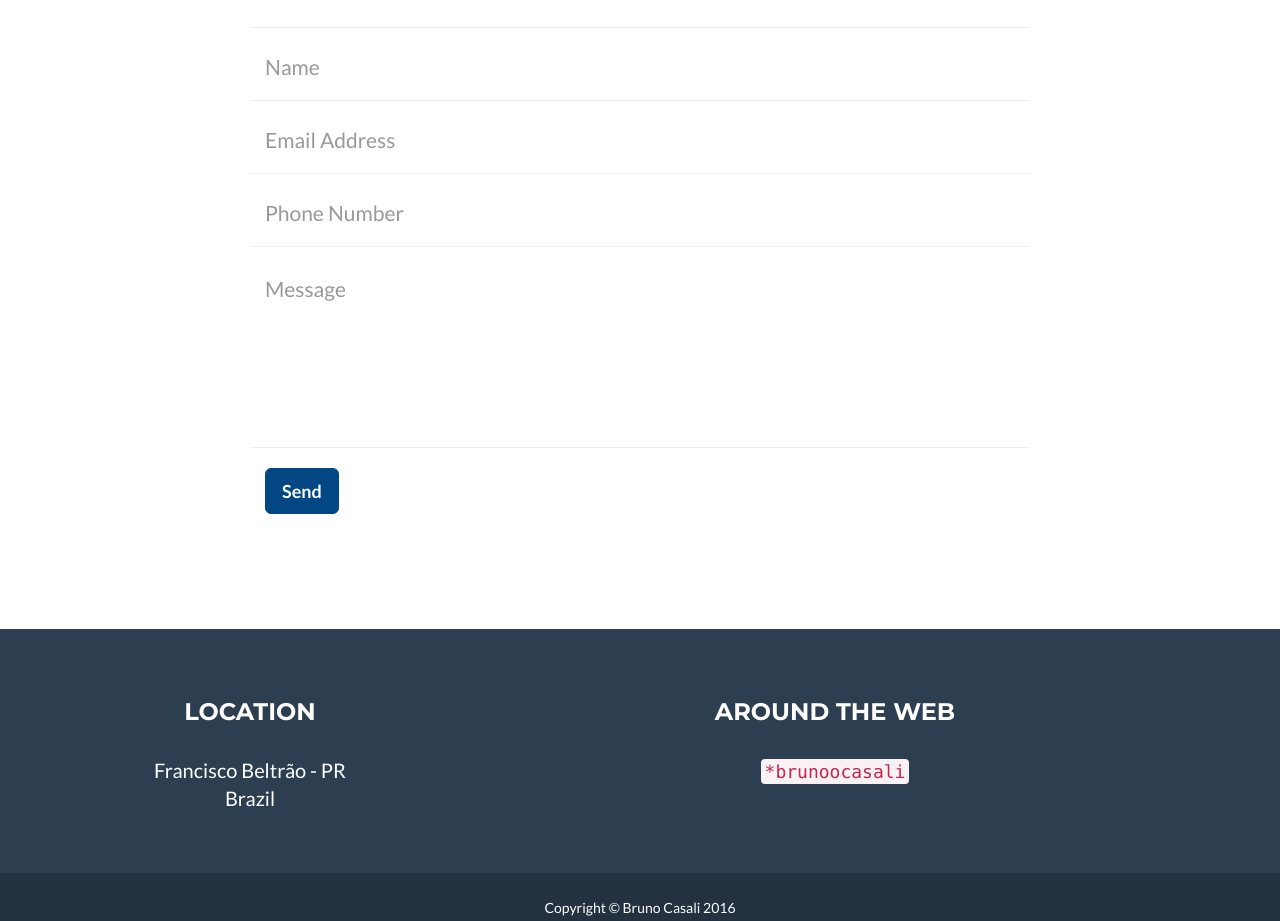
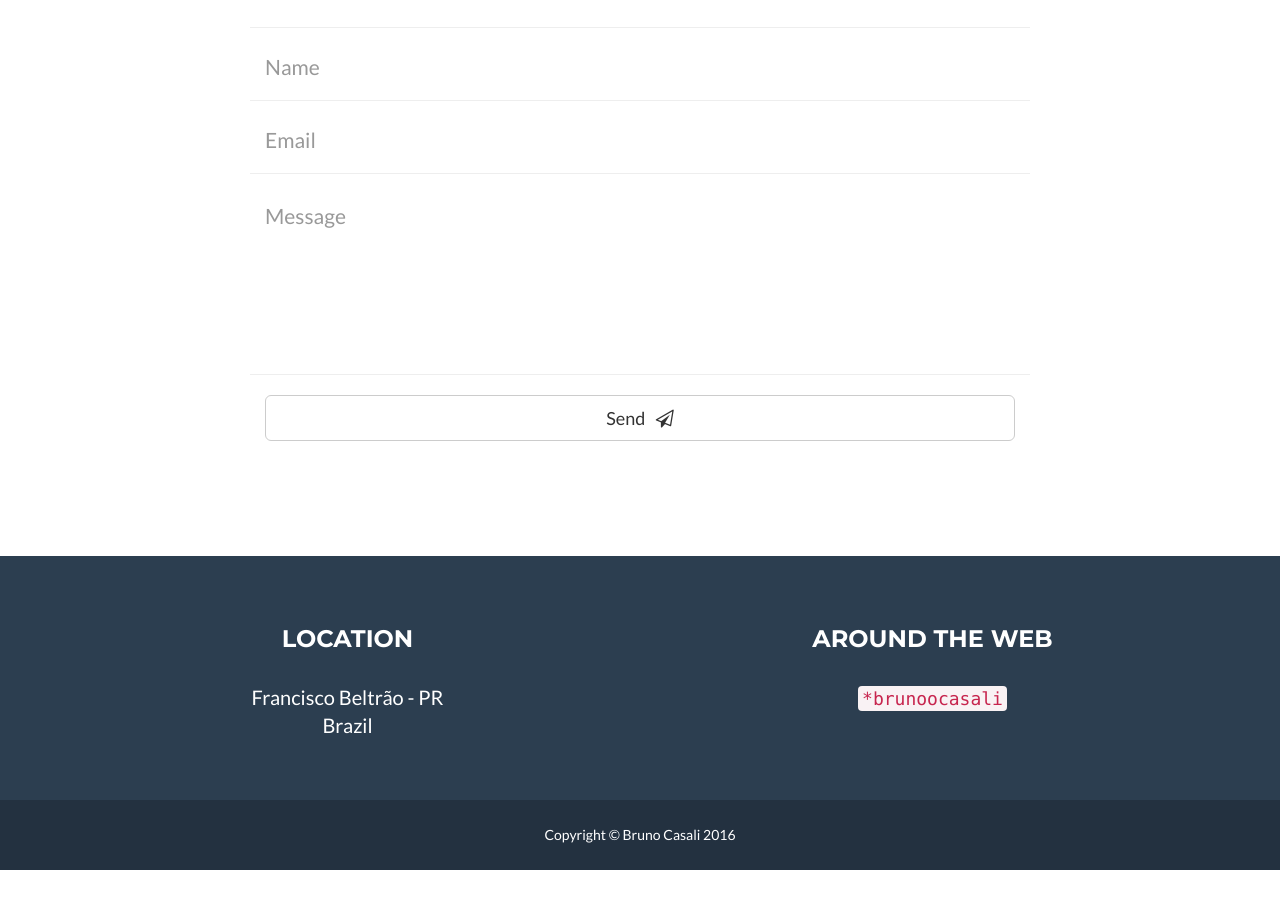
Before and after one commit to brunoocasali/xyz, a website: page index.html in a window 1280 px wide. Shown: the part 2483-3404 px from the top of the page. After the commit the page ends 3353 px from the top, so only its background shows below. Drawn offline with nearby package versions, Linux system fonts and the light colour scheme.

Commit message:
improved contact, closing #1

```diff
--- a/css/xyz.css
+++ b/css/xyz.css
@@ -215,7 +215,7 @@ section.success {
   margin: 0 auto;
 }
 #portfolio .portfolio-item .portfolio-link .caption {
-  background: rgba(24, 188, 156, 0.9);
+  background: rgba(24, 82, 188, 0.9);
   position: absolute;
   width: 100%;
   height: 100%;
--- a/index.html
+++ b/index.html
@@ -202,7 +202,7 @@
                     <p>Este é a versão do meu currículo mais atualizada, você pode fazer o download abaixo, todas as informações aqui presentes estão em meu <a href="#" class="a-hovered" target="_blank" style="color: white; border-bottom: 1px dotted white; text-decoration: none;">linkedin</a> também!</p>
                 </div>
                 <div class="col-lg-4 col-lg-offset-4 text-center">
-                    <a href="#" class="btn btn-sm btn-block btn-outline" style="text-transform: uppercase;">
+                    <a href="https://github.com/brunoocasali/xyz/raw/master/img/cv-in.pdf" target="_blank" class="btn btn-sm btn-block btn-outline" style="text-transform: uppercase;">
                         Download &nbsp;<i class="fa fa-file-text-o"></i>
                     </a>
                 </div>
@@ -222,8 +222,6 @@
             </div>
             <div class="row">
                 <div class="col-lg-8 col-lg-offset-2">
-                    <!-- To configure the contact form email address, go to mail/contact_me.php and update the email address in the PHP file on line 19. -->
-                    <!-- The form should work on most web servers, but if the form is not working you may need to configure your web server differently. -->
                     <form name="sentMessage" id="contactForm" novalidate>
                         <div class="row control-group">
                             <div class="form-group col-xs-12 floating-label-form-group controls">
@@ -234,15 +232,8 @@
                         </div>
                         <div class="row control-group">
                             <div class="form-group col-xs-12 floating-label-form-group controls">
-                                <label>Email Address</label>
-                                <input type="email" class="form-control" placeholder="Email Address" id="email" required data-validation-required-message="Please enter your email address.">
-                                <p class="help-block text-danger"></p>
-                            </div>
-                        </div>
-                        <div class="row control-group">
-                            <div class="form-group col-xs-12 floating-label-form-group controls">
-                                <label>Phone Number</label>
-                                <input type="tel" class="form-control" placeholder="Phone Number" id="phone" required data-validation-required-message="Please enter your phone number.">
+                                <label>Email</label>
+                                <input type="email" class="form-control" placeholder="Email" id="email" required data-validation-required-message="Please enter your email address.">
                                 <p class="help-block text-danger"></p>
                             </div>
                         </div>
@@ -257,7 +248,7 @@
                         <div id="success"></div>
                         <div class="row">
                             <div class="form-group col-xs-12">
-                                <button type="submit" class="btn btn-success btn-lg">Send</button>
+                                <button type="submit" class="btn btn-default btn-lg btn-block">Send &nbsp;&nbsp;<i class="fa fa-paper-plane-o"></i></button>
                             </div>
                         </div>
                     </form>
@@ -271,11 +262,11 @@
         <div class="footer-above">
             <div class="container">
                 <div class="row">
-                    <div class="footer-col col-md-4">
+                    <div class="footer-col col-md-6">
                         <h3>Location</h3>
                         <p>Francisco Beltrão - PR<br>Brazil </p>
                     </div>
-                    <div class="footer-col col-md-8">
+                    <div class="footer-col col-md-6">
                         <h3>Around the Web</h3>
                         <p>
                            <a href="https://www.google.com.br/search?q=inurl:brunoocasali" target="_blank" class="no-decoration"><code>*brunoocasali</code></a>
```
Also changed, not shown: README.md, css/xyz.min.css.
